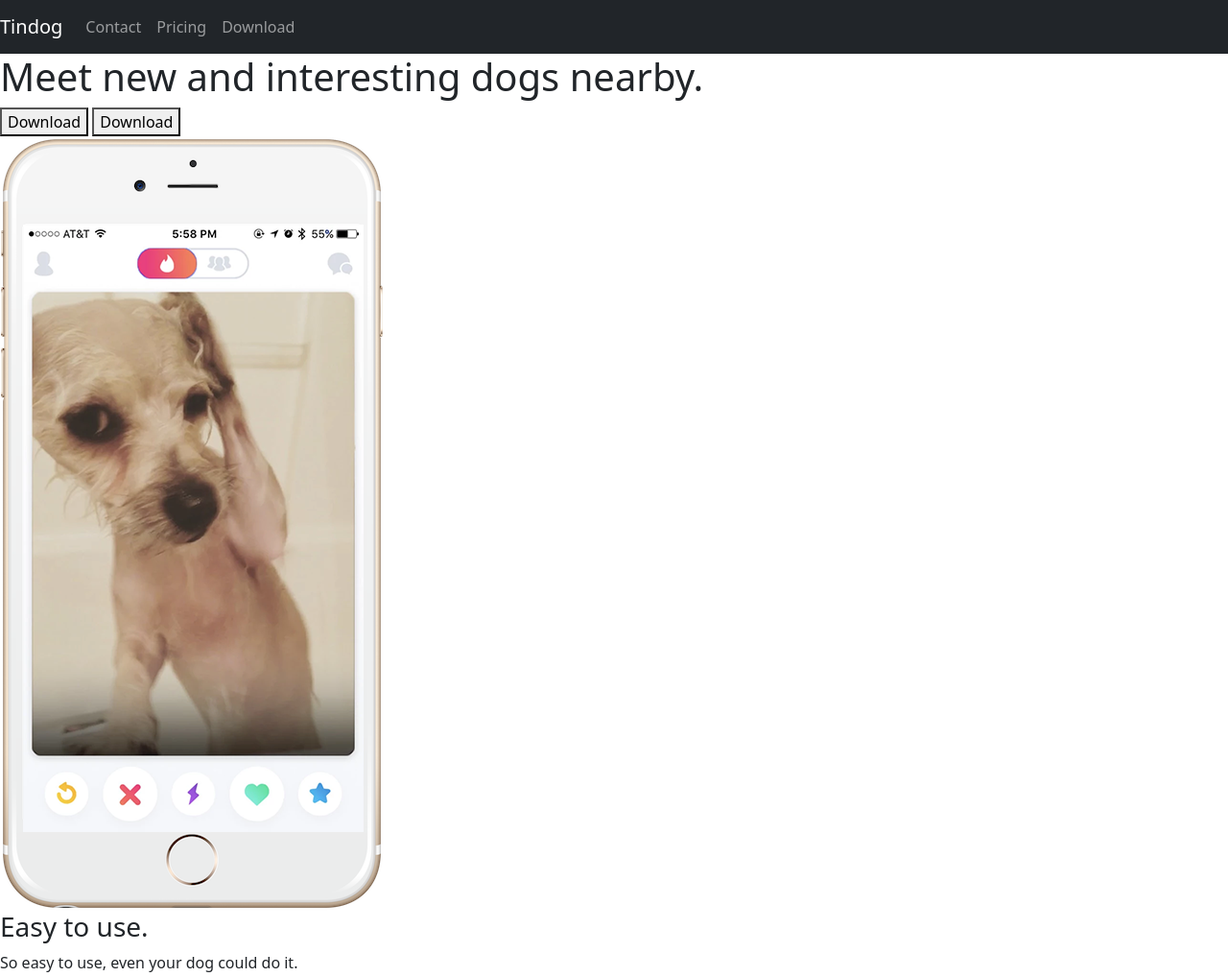
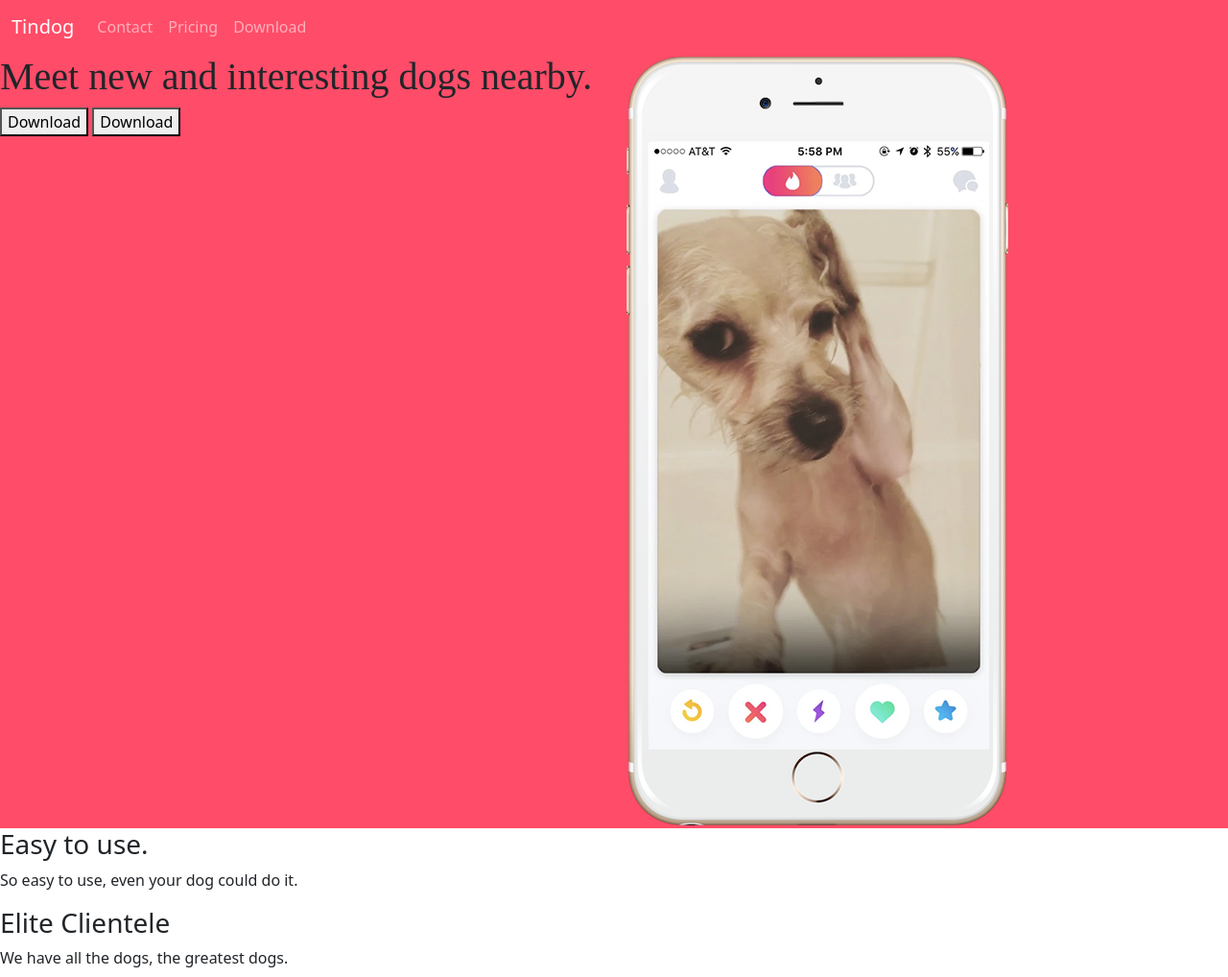
Before and after one commit to Anshojha/Full_Stack_Web_Development, a plain HTML site: page index.html in a window 1280 px wide. Shown: the top 1018 px of the page at 96% size. Drawn offline with nearby package versions, Linux system fonts and the light colour scheme.

Commit message:
Todays Work

```diff
--- a/css/styles.css
+++ b/css/styles.css
@@ -0,0 +1,11 @@
+
+#title{
+    background-color: #ff4c68;
+}
+
+h1{
+    font-family: 'Montserrat-Black';
+
+    font-size: 3rem;
+    line-height: 1.5;
+}
--- a/index.html
+++ b/index.html
@@ -4,6 +4,14 @@
 <head>
   <meta charset="utf-8">
   <title>TinDog</title>
+  <link rel="preconnect" href="https://fonts.googleapis.com">
+  <link rel="preconnect" href="https://fonts.gstatic.com" crossorigin>
+
+
+
+  <link href="https://fonts.googleapis.com/css2?family=Montserrat&family=Ubuntu&display=swap" rel="stylesheet">
+  <link rel="preconnect" href="https://fonts.googleapis.com">
+
   <link rel="stylesheet" href="css/styles.css">
   <link href="https://cdn.jsdelivr.net/npm/bootstrap@5.2.0-beta1/dist/css/bootstrap.min.css" rel="stylesheet"
     integrity="sha384-0evHe/X+R7YkIZDRvuzKMRqM+OrBnVFBL6DOitfPri4tjfHxaWutUpFmBp4vmVor" crossorigin="anonymous">
@@ -13,14 +21,14 @@
   <script src="https://cdn.jsdelivr.net/npm/bootstrap@5.2.0-beta1/dist/js/bootstrap.min.js"
     integrity="sha384-kjU+l4N0Yf4ZOJErLsIcvOU2qSb74wXpOhqTvwVx3OElZRweTnQ6d31fXEoRD1Jy"
     crossorigin="anonymous"></script>
+
 </head>
 
 <body>
 
   <section id="title">
-
-    <!-- Nav Bar -->
-    <nav class="navbar bg-dark navbar-expand-lg navbar-dark">
+    <div class="container-fluid" <!-- Nav Bar -->
+      <nav class="navbar  navbar-expand-lg navbar-dark">
         <a class="navbar-brand" href="">Tindog</a>
         <button class="navbar-toggler" type="button" data-toggle="collapse" data-target="#navbarSupportedContent"
           aria-controls="navbarSupportedContent" aria-expanded="false" aria-label="Toggle navigation">
@@ -40,18 +48,20 @@
           </ul>
         </div>
       </nav>
-
+    </div>
     <!-- Title -->
 
-    <div>
+    <div class="row">
+      <div class="col-lg-6">
         <h1>Meet new and interesting dogs nearby.</h1>
         <button type="button">Download</button>
         <button type="button">Download</button>
       </div>
-    <div>
+
+      <div class="col-lg-6">
         <img src="images/iphone6.png" alt="iphone-mockup">
       </div>
-
+    </div>
   </section>
 
 
```
Lines whose indentation alone changed are shown as unchanged.
